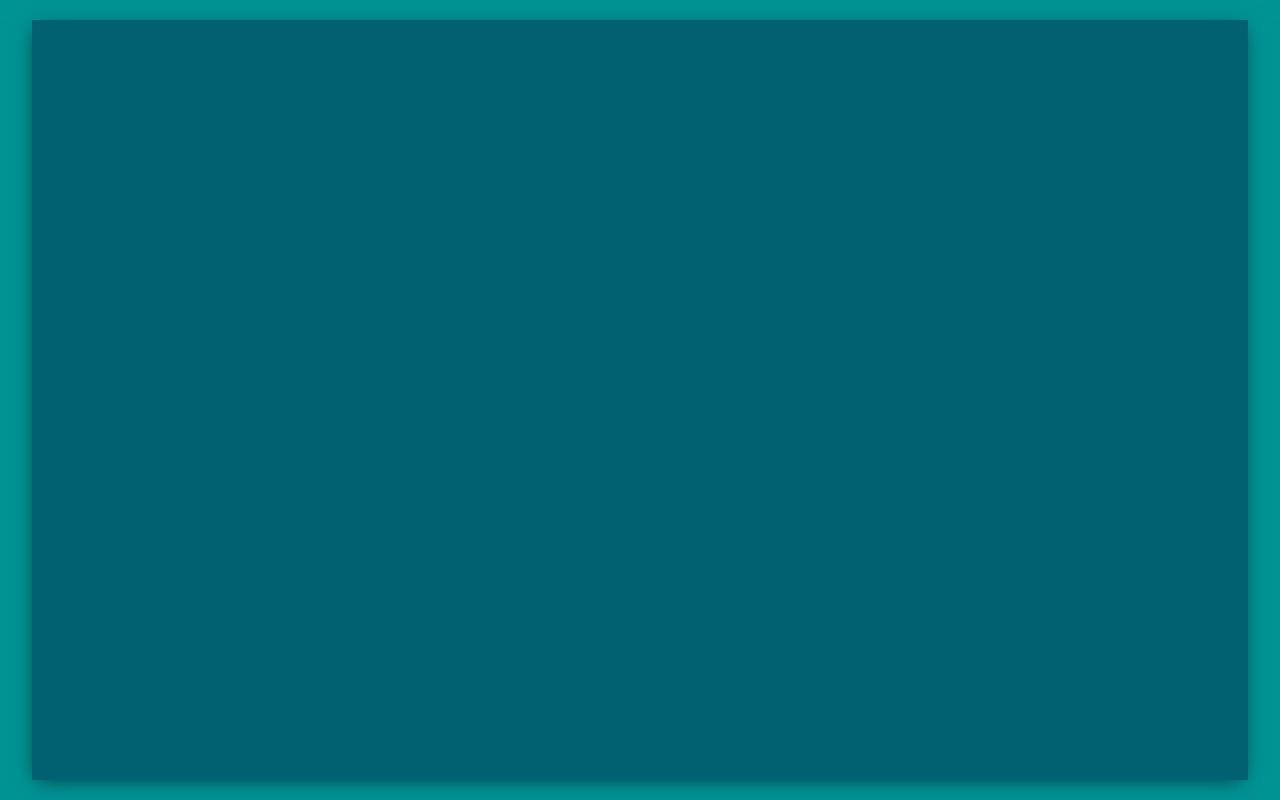
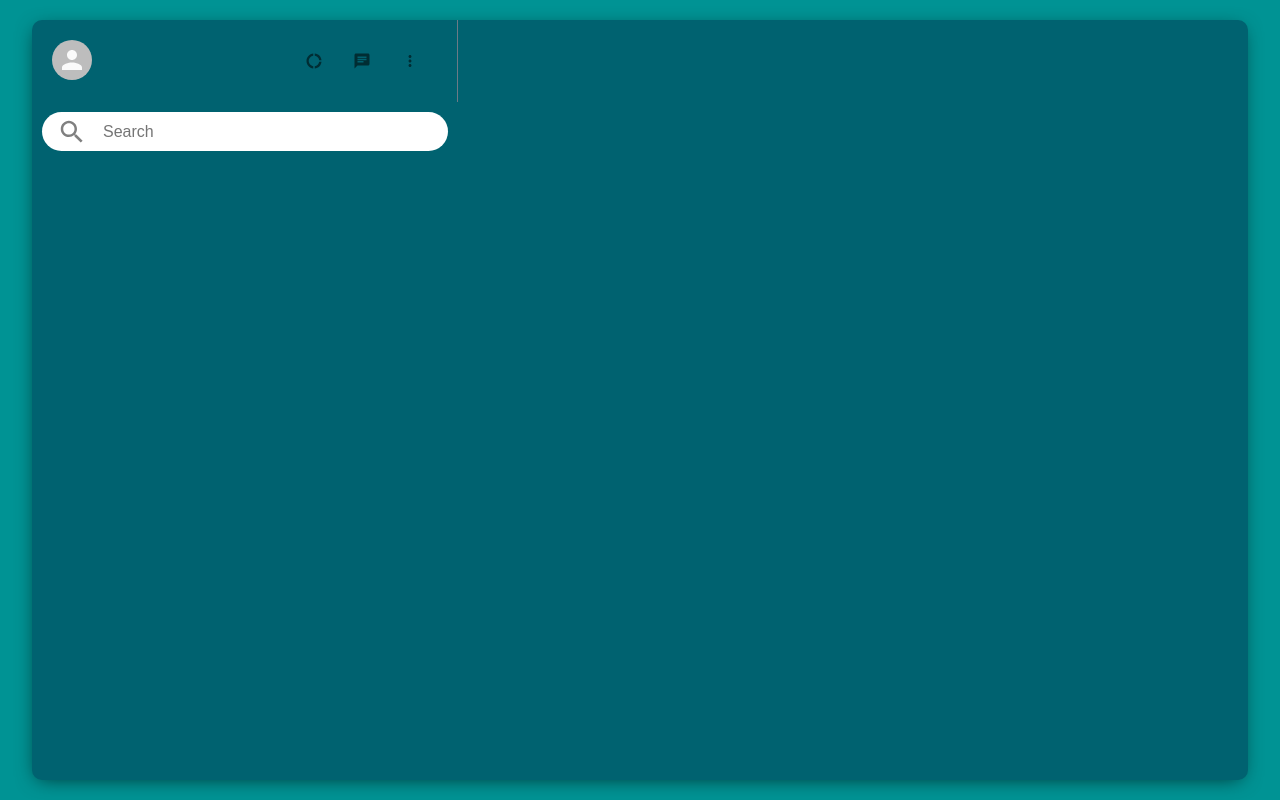
Before and after one commit to Sleggi/chat-app, a React (Create React App) app: page / in a window 1280 px wide. Built offline with nearby package versions, Linux system fonts and the light colour scheme.

Commit message:
Added css for sidebar. Icons

```diff
--- a/package.json
+++ b/package.json
@@ -4,6 +4,7 @@
   "private": true,
   "dependencies": {
     "@material-ui/core": "^4.11.0",
+    "@material-ui/icons": "^4.9.1",
     "@testing-library/jest-dom": "^4.2.4",
     "@testing-library/react": "^9.5.0",
     "@testing-library/user-event": "^7.2.1",
--- a/src/App.css
+++ b/src/App.css
@@ -11,4 +11,5 @@
   height: 95%;
   background-color: var(--bg-color);
   box-shadow: -1px 4px 20px -6px rgba(0, 0, 0, 0.7);
+  border-radius: 10px;
 }
--- a/src/App.js
+++ b/src/App.js
@@ -1,6 +1,6 @@
 import React from 'react';
 import './App.css';
-import Sidebar from './components/Sidebar'
+import Sidebar from './components/sidebar/Sidebar'
 
 function App() {
   return (
--- a/src/components/Sidebar.js
+++ /dev/null
@@ -1,15 +0,0 @@
-import React from 'react';
-import './sidebar.css'
-
-
-const Sidebar = () => {
-    return (
-        <div className="sidebar">
-            <div className="sidebar__header"></div>
-            <div className="sidebar__search"></div>
-            <div className="sidebar__chats"></div>
-        </div>
-    );
-}
-
-export default Sidebar;
--- /dev/null
+++ b/src/components/sidebar-chats/SidebarChat.js
@@ -0,0 +1,11 @@
+import React from 'react'
+import './sidebar-chat.css'
+function SidebarChat() {
+    return (
+        <div className='sidebarChat'>
+
+        </div>
+    )
+}
+
+export default SidebarChat
--- /dev/null
+++ b/src/components/sidebar/Sidebar.js
@@ -0,0 +1,42 @@
+import React from 'react';
+import './sidebar.css';
+import SidebarChat from '../sidebar-chats/SidebarChat'
+import { Avatar, IconButton } from '@material-ui/core'
+import DonutLargeIcon from '@material-ui/icons/DonutLarge'
+import ChatIcon from '@material-ui/icons/Chat'
+import MoreVertIcon from '@material-ui/icons/MoreVert'
+import { SearchOutlined } from '@material-ui/icons'
+
+
+const Sidebar = () => {
+    return (
+        <div className="sidebar">
+            <div className="sidebar__header">
+                <Avatar />
+                <div className="sidebar__headerRight">
+                    <IconButton>
+                        <DonutLargeIcon />
+                    </IconButton>
+                    <IconButton>
+                        <ChatIcon />
+                    </IconButton>
+                    <IconButton>
+                        <MoreVertIcon />
+                    </IconButton>
+                </div>
+            </div>
+            <div className="sidebar__search">
+                <div className="sidebar__searchConteiner">
+                    <SearchOutlined />
+                    <input placeholder='Search' type="text" />
+                </div>
+
+            </div>
+            <div className="sidebar__chats">
+                <SidebarChat />
+            </div>
+        </div>
+    );
+}
+
+export default Sidebar;
--- /dev/null
+++ b/src/components/sidebar/sidebar.css
@@ -0,0 +1,66 @@
+.sidebar {
+    flex: 0.35;
+    display: flex;
+    flex-direction: column;
+}
+
+.sidebar__search {
+    display: flex;
+    align-items: center;
+    height: 3.9rem;
+    padding: 1em;
+    background-color: var(--bg-color);
+}
+
+.sidebar__searchConteiner {
+    display: flex;
+    align-items: center;
+    width: 100%;
+    background-color: var(--white-color);
+    border-radius: 20px;
+    height: 3.9rem;
+    overflow: hidden;
+
+}
+
+.sidebar__searchConteiner .MuiSvgIcon-root {
+    color: gray;
+    font-size: 3rem;
+    padding-left: .5em;
+    cursor: pointer;
+}
+
+.sidebar__searchConteiner input {
+    border: none;
+    margin-left: 1em;
+    font-size: 1.6rem;
+    outline: none;
+    width: 70%;
+
+}
+
+.sidebar__header {
+    display: flex;
+    justify-content: space-between;
+    padding: 2em;
+    border-right: 1px solid #6c7a86;
+}
+
+.sidebar__headerRight {
+    display: flex;
+    align-items: center;
+    justify-content: space-evenly;
+    min-width: 15rem;
+}
+
+.sidebar__headerRight button {
+    padding: .8em !important;
+}
+
+.sidebar__headerRight button:hover {
+    background-color: var(--additional-color) !important;
+}
+
+.sidebar__headerRight button span svg {
+    font-size: 1.8rem !important;
+}
--- a/src/index.css
+++ b/src/index.css
@@ -5,6 +5,10 @@
   --additional-color: #00E0C7;
 }
 
+html {
+  font-size: 10px;
+}
+
 * {
   margin: 0;
   padding: 0;
```
Also changed, not shown: src/components/sidebar-chats/sidebar-chat.css (added), 1 other file (tests, documents, lock files or other folders).
